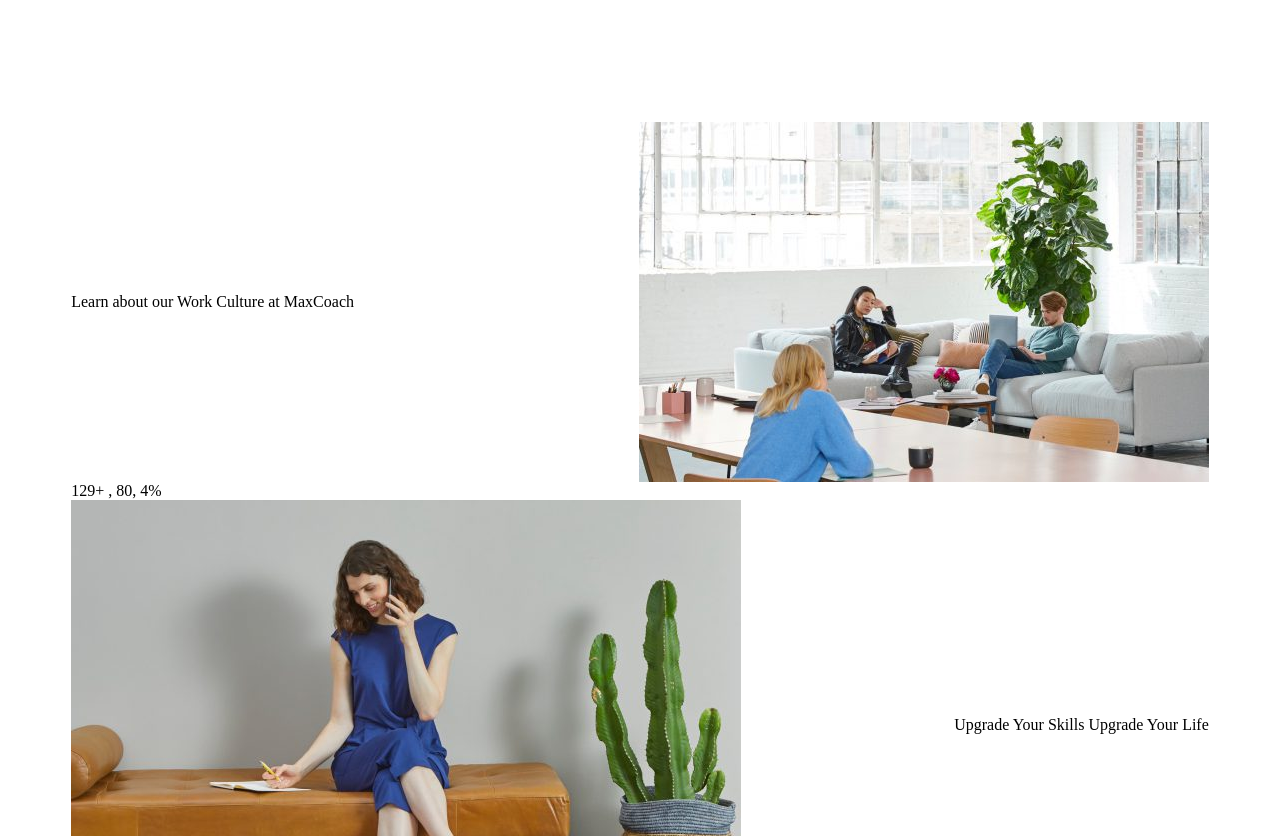
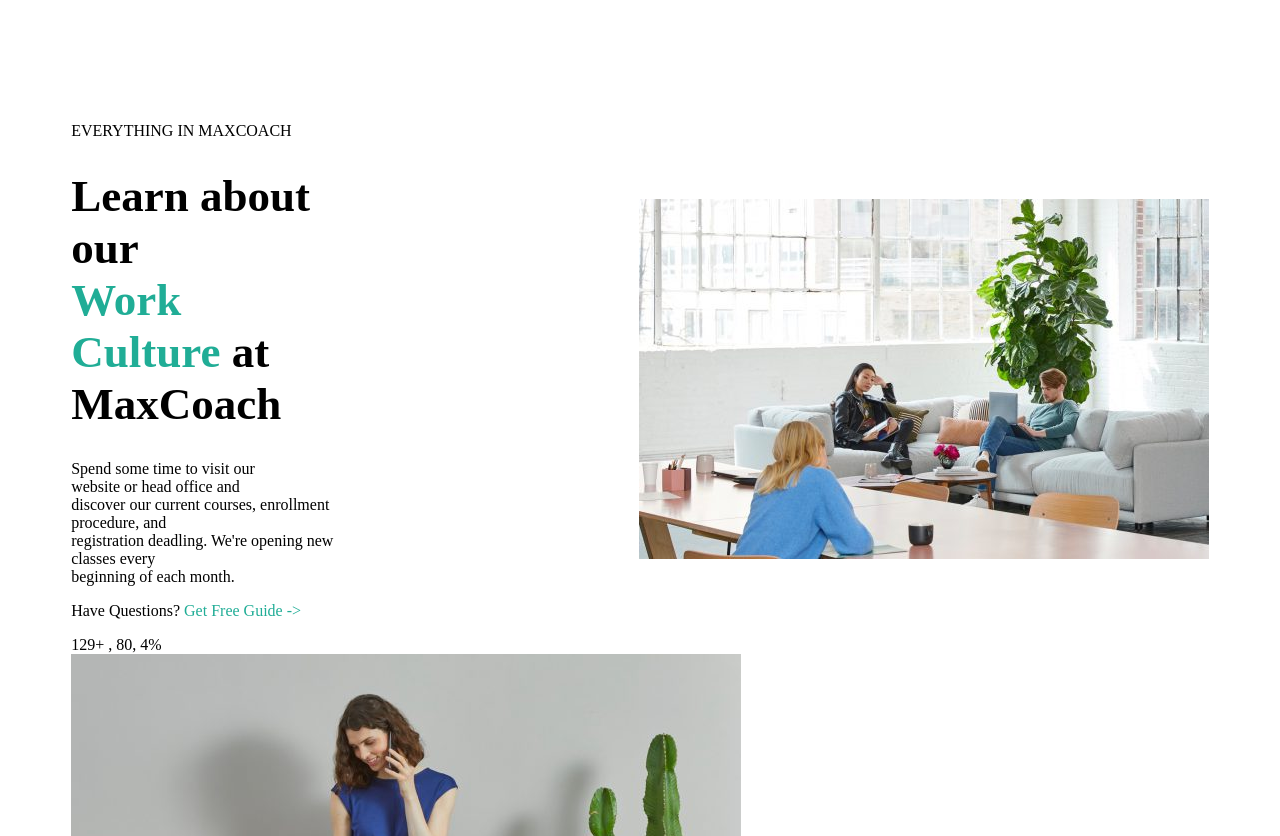
Before and after one commit to Skyfe24/proj-html-vuejs, a Vue app: page / in a window 1280 px wide. Shown: the part 640-1476 px from the top of the page. Built offline with nearby package versions, Linux system fonts and the light colour scheme.

Commit message:
several CSS improvements

```diff
--- a/src/components/AppHeader.vue
+++ b/src/components/AppHeader.vue
@@ -38,11 +38,22 @@
     <img src="../assets/img/home-3-hero-bg.jpg" alt="" class="hero">
     <div class="herotext"> Commence Business <br>
         <h1>Distant Mentoring Program</h1><br>
-        <button class="btn-white"> Download free guidebook -></button>
+        <button class="btn-white watergreen"> Download free guidebook -></button>
     </div>
+    <!-- fine dell'HERO -->
 
-    <div class="container2">
-        <div class="text"> Learn about our Work Culture at MaxCoach</div>
+    <div class="container3 ">
+        <div class="textpart">
+            <div class="minititles"> EVERYTHING IN MAXCOACH</div>
+            <div class="text">
+                <h1>Learn about our <br><span class="watergreen">Work Culture </span>at <br>MaxCoach</h1>
+                Spend some time to visit our <br>website or head office and <br>discover our current courses, enrollment
+                procedure,
+                and <br>registration deadling. We're opening new classes every <br>beginning of each month. <br>
+                <p> Have Questions? <span class="watergreen"> Get Free Guide -></span></p>
+            </div>
+        </div>
+
         <img src="../assets/img/stock-full-hd-10-ohki1ayywq3cqutettrncduujpoaorifqu4relt2ts.jpg" alt="">
 
     </div>
@@ -92,6 +103,19 @@
 
 }
 
+.container3 {
+    margin: auto;
+    display: flex;
+    justify-content: center;
+    align-items: center;
+    width: 90%;
+
+}
+
+.textpart {
+    margin-right: 300px;
+}
+
 .hero {
     max-height: 500px;
     width: 100vw;
@@ -110,8 +134,11 @@
     border: none;
     border-radius: 7%;
     padding: 20px;
+    font-weight: 800;
+}
+
+.watergreen {
     color: #20ad96;
-    font-weight: 800;
 }
 
 li {
```
